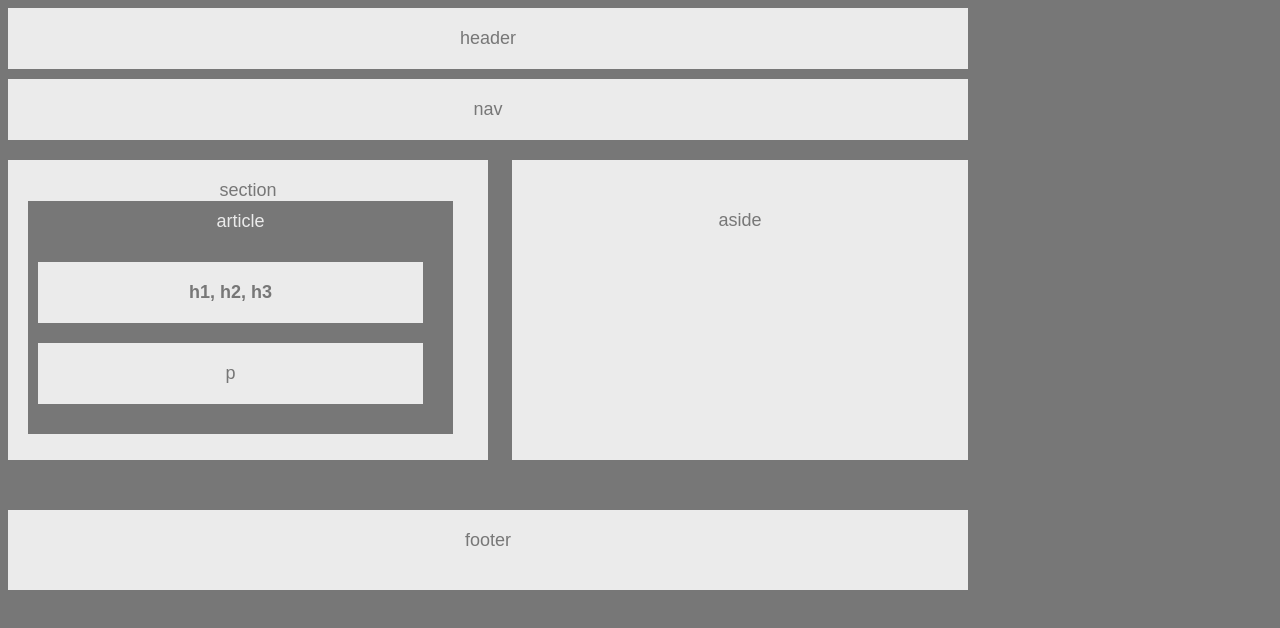
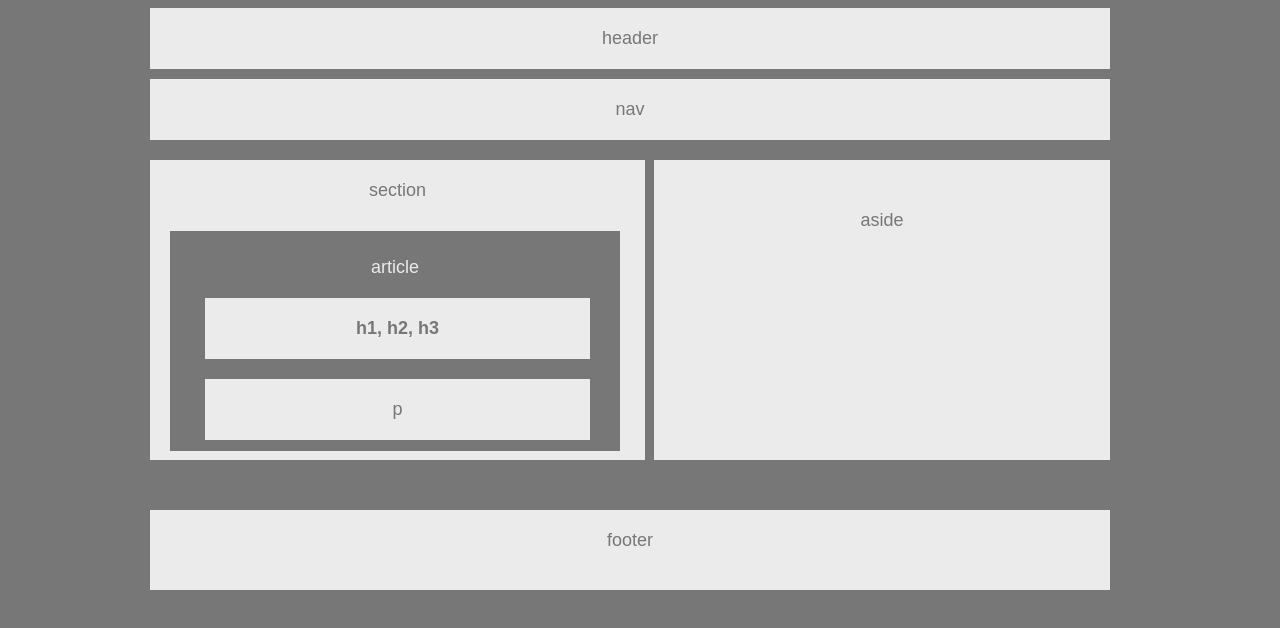
Before and after one commit to notoriouspeg/HW-Wireframe, a plain HTML site: page index.html in a window 1280 px wide. Drawn offline with Linux system fonts and the light colour scheme.

Commit message:
060718 700 pm

```diff
--- a/index.html
+++ b/index.html
@@ -19,29 +19,25 @@
   </section>
 
   <section id="section">
-  section
+  <h>section</h>
 
   <section id="article">
-    article
+      <br>
+    <h>article</h>
 
     <div id="tripleh">
-      h1, h2, h3
+      <h>h1, h2, h3</h>
     </div>
     <div id="p">
       p
     </div>
   </section>
 
-
-
   </section>
 </section>
 
-
-
-
 <section id="aside">
-    aside
+    <h>aside</h>
   </section>
 
 
--- a/style.css
+++ b/style.css
@@ -2,6 +2,8 @@
  * {
     box-sizing: border-box;
     text-align: center;
+    /* box-align: center; */
+    /* align-content: center; */
     /* background-color: #777; */
   }
 
@@ -12,6 +14,8 @@
     background: #777;
     width: 960px;
     font-size: 18px;
+    margin-left: 150px
+
 
   }
 
@@ -33,19 +37,21 @@
   }
 
   #article {
-    padding: 10px;
-    margin-bottom: 20px;
+    padding: 5px;
+    margin-bottom: 30px;
+    margin-top: 30px;
     color: #ebebeb;
     background: #777;
-    width: 425px;
+    width: 450px;
+    height: 220px;
 }
 
   #section {
     padding: 20px;
-    margin-bottom: 20px;
+    margin-bottom: 10px;
     color: #777;
     background: #ebebeb;
-    width: 480px;
+    width: 495px;
     height: 300px;
     float: left
   }
@@ -53,19 +59,24 @@
   #tripleh {
     padding: 20px;
     margin-bottom: 20px;
-    margin-top: 30px;
+    margin-top: 20px;
+    margin-left: 30px;
     color: #777;
     background: #ebebeb;
     width: 385px;
     font-weight: bold;
+    height: auto;
   }
 
   #p {
     padding: 20px;
     margin-bottom: 20px;
+    margin-left: 30px;
+    margin-top: 20px;
     color: #777;
     background: #ebebeb;
     width: 385px;
+    height: auto;
 }
 
   #aside {
@@ -81,7 +92,7 @@
   footer {
     padding: 20px;
     margin-bottom: 20px;
-    margin-top: 100px;
+    margin-top: 50px;
     color: #777;
     background: #ebebeb;
     height: 80px;
```
